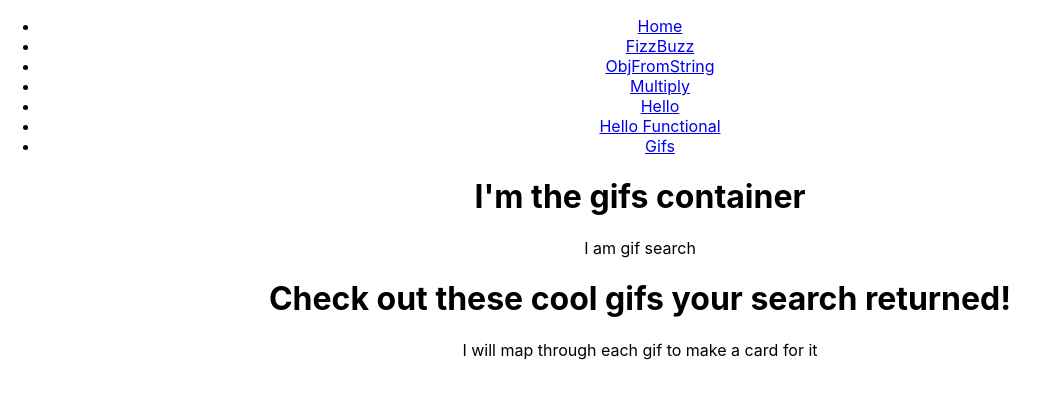
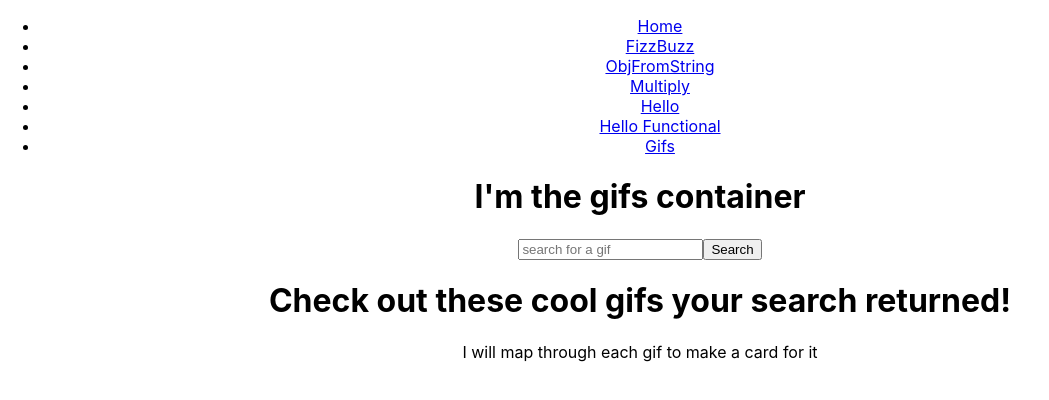
Before and after one commit to MMcClure11/practice-constructor.io, a React (Create React App) app: page /gifs in a window 1280 px wide. Shown: the top 400 px of the page, without its empty margins (0-1049 px from the left). Built offline with nearby package versions, Linux system fonts and the light colour scheme.

Commit message:
Add form for search and search handler

```diff
--- a/src/components/GifSearch.js
+++ b/src/components/GifSearch.js
@@ -1,9 +1,16 @@
 import React from 'react'
+
+const searchHandler = () => {
+  alert('searched!')
+}
 
 const GifSearch = () => {
   return (
     <div>
-      I am gif search
+      <form onSubmit={ searchHandler }>
+        <input type='text' placeholder='search for a gif' />
+        <input type='submit' name='search' value='Search' />
+      </form>
     </div>
   )
 }
```
